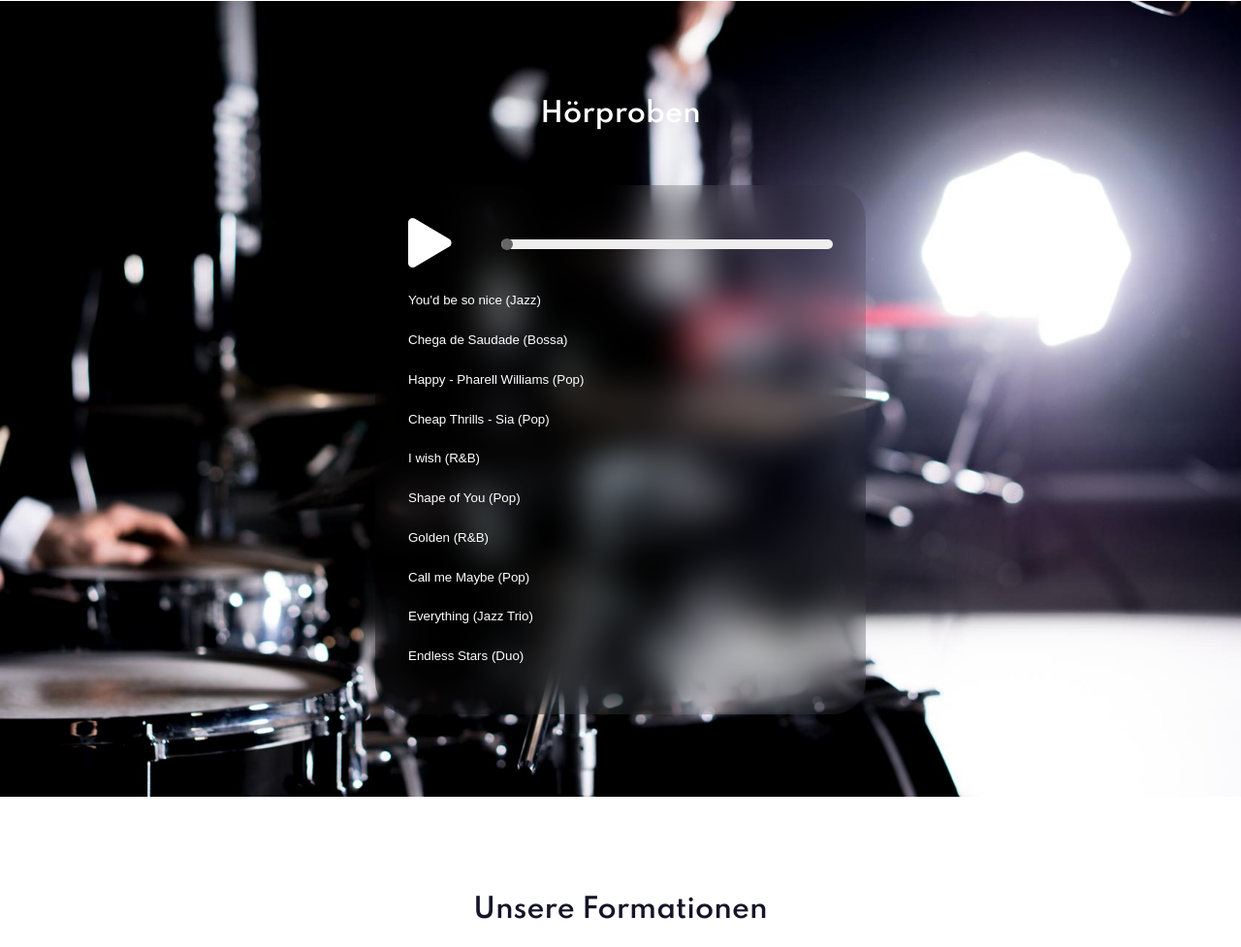
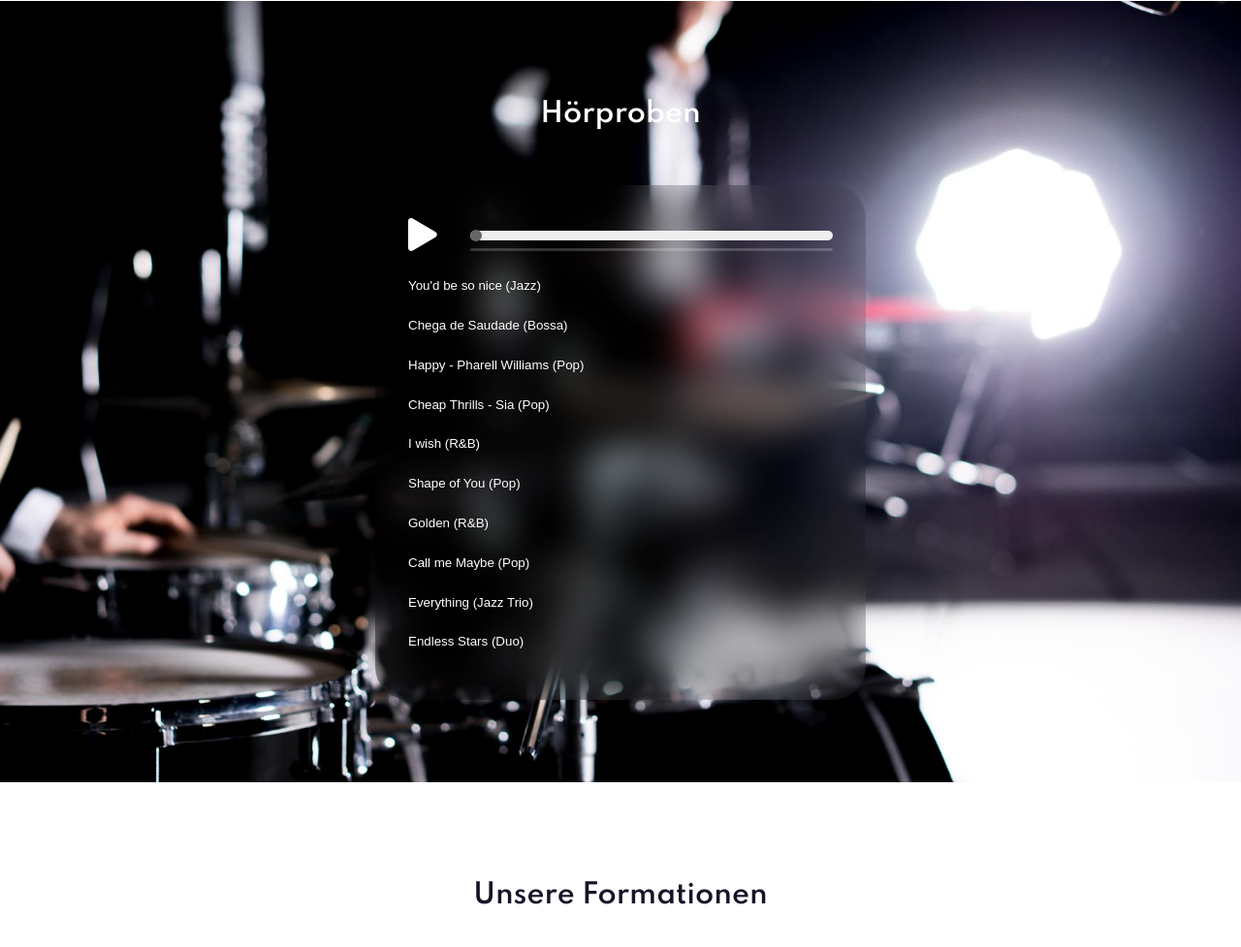
Before and after one commit to ovbm/skyfour-new, a Gatsby site: page / in a window 1280 px wide. Shown: the part 1610-2587 px from the top of the page at 97% size. Built offline with nearby package versions, Linux system fonts and the light colour scheme; Gatsby itself is replaced by a stand-in of ours.

Commit message:
compressed audio, loaded property player, bundle size reduction

```diff
--- a/src/components/playlist.js
+++ b/src/components/playlist.js
@@ -1,5 +1,4 @@
 import React, { useState, useRef, useEffect } from 'react';
-import { Container as GridContainer } from 'react-grid-system';
 import styled from 'styled-components';
 import Fileplayer from 'react-player/lib/players/FilePlayer';
 import { FontAwesomeIcon } from '@fortawesome/react-fontawesome';
@@ -47,7 +46,7 @@ const playlist = [
   },
   {
     name: 'Call me Maybe (Pop)',
-    url: '01-Call-me-maybe.mp3',
+    url: 'Call-me-maybe.mp3',
     type: 'audio/mp3',
   },
   {
@@ -67,6 +66,7 @@ const Samples = () => {
   const [volume, setVolume] = useState(0.8);
   const [played, setPlayed] = useState(0);
   const [seeking, setSeeking] = useState(false);
+  const [loaded, setLoaded] = useState(0);
   const [url, setUrl] = useState(null);
   const [firstplay, setFirstplay] = useState(true);
   const reactPlayer = useRef(null);
@@ -84,6 +84,13 @@ const Samples = () => {
     }
   }, [playing]);
 
+  const handleProgress = (progress) => {
+    if (!seeking) {
+      setLoaded(progress.loaded);
+      setPlayed(progress.played);
+    }
+  };
+
   return (
     <Container>
       <Fileplayer
@@ -94,11 +101,8 @@ const Samples = () => {
         height={0}
         controls={false}
         loop={false}
-        // config={{
-        //   file: {
-        //     forceAudio: true,
-        //   },
-        // }}
+        onProgress={handleProgress}
+        progressInterval={500}
         url={[{ src: url, type: 'audio/mp3' }]}
       />
       <Player>
@@ -129,6 +133,10 @@ const Samples = () => {
             onChange={(e) => setPlayed(parseFloat(e.target.value))}
             onMouseUp={handleSeekMouseUp}
           />
+          <progress
+            max={1}
+            value={loaded}
+          />
         </Seeker>
       </Player>
       <Playlist>
@@ -137,8 +145,9 @@ const Samples = () => {
             <PlaylistItem
               type="button"
               onClick={() => {
+                setLoaded(0);
+                setPlayed(0);
                 setUrl(item.url);
-                setPlayed(0);
                 setPlaying(true);
               }}
             >
@@ -199,7 +208,7 @@ const PlaylistItem = styled.button`
 
 const PlayPause = styled(FontAwesomeIcon)`
   cursor: pointer;
-  font-size: 3em !important;
+  font-size: 2em !important;
   margin-right: 1em;
   @media only screen and (max-width: ${theme.dim.mobilebreakpoint}px) {
     font-size: 2em !important;
--- a/src/utils/range.scss
+++ b/src/utils/range.scss
@@ -141,3 +141,30 @@ $contrast: 0;
     margin-top: 0;
   }
 }
+
+progress[value] {
+  /* Reset the default appearance */
+  -webkit-appearance: none;
+  -moz-appearance: none;
+  appearance: none;
+  background: rgba(255,255,255,0.1);
+  border: none;
+  width: 100%;
+  height: 3px;
+  border-radius: 2px;
+  display: block;
+  /* For IE10 */
+  color: white;
+  &::-webkit-progress-bar {
+    background-color: rgba(255,255,255,0.1);
+    border-radius: 2px;
+  }
+  &::-webkit-progress-value {
+    background-color: rgba(255,255,255,0.4);
+    border-radius: 2px;
+  }
+  &::-moz-progress-bar {
+    background-color:  rgba(255,255,255,0.4);
+    border-radius: 2px;
+  }
+}
```
Also changed, not shown: 9 other files.
